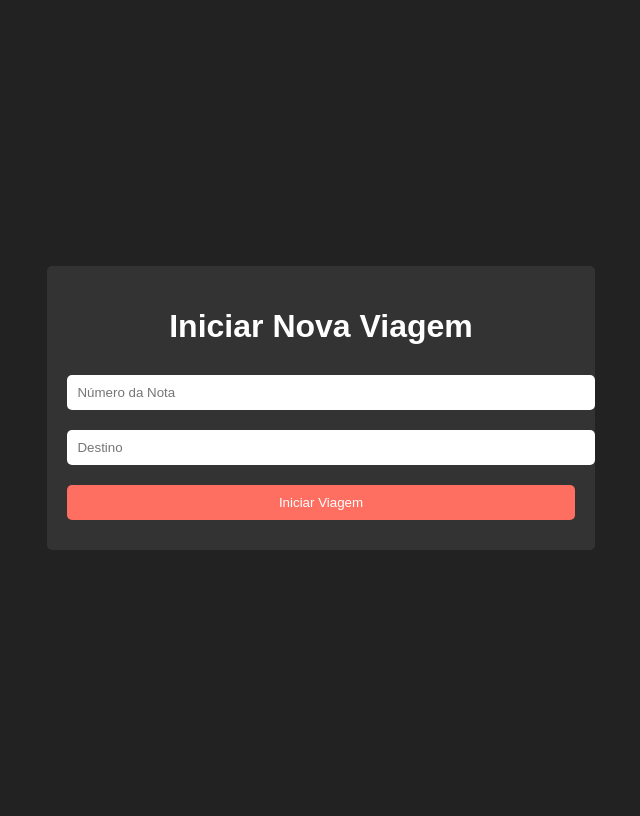
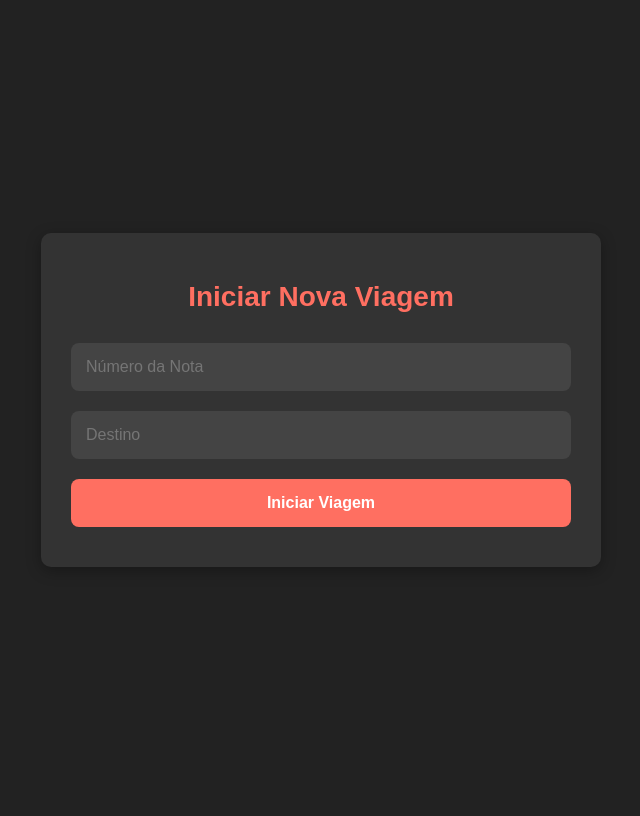
Before and after one commit to DuJao22/Gerenciamento-viajem-, a Flask app: page /inicio_viagem in a window 1280 px wide. Shown: the whole page, without its empty margins (319-959 px from the left). After the commit the page ends 567 px from the top, so only its background shows below. Run offline with Flask 3, Linux system fonts and the light colour scheme; the visitor is signed in with stand-in values (Sample User, id 1).

Commit message:
Update inicio_viagem.html

```diff
--- a/templates/inicio_viagem.html
+++ b/templates/inicio_viagem.html
@@ -1,37 +1,92 @@
 <!DOCTYPE html>
-<html>
+<html lang="pt-BR">
 <head>
+    <meta charset="UTF-8">
+    <meta name="viewport" content="width=device-width, initial-scale=1.0">
     <title>Iniciar Viagem</title>
     <style>
+        /* Estilo geral */
         body {
-            font-family: Arial, sans-serif;
-            background: #222;
+            font-family: 'Arial', sans-serif;
+            background-color: #222;
             color: #fff;
             display: flex;
             justify-content: center;
             align-items: center;
             height: 100vh;
+            margin: 0;
         }
+
+        /* Formulário de viagem */
         .viagem-form {
-            background: #333;
-            padding: 20px;
-            border-radius: 5px;
+            background-color: #333;
+            padding: 30px;
+            border-radius: 10px;
+            box-shadow: 0 4px 15px rgba(0, 0, 0, 0.3);
+            width: 100%;
+            max-width: 500px;
+            text-align: center;
         }
+
         .viagem-form h1 {
-            text-align: center;
+            font-size: 28px;
             margin-bottom: 20px;
+            color: #ff6f61;
+            font-weight: bold;
         }
+
         .viagem-form input, .viagem-form button {
             width: 100%;
-            padding: 10px;
+            padding: 15px;
             margin: 10px 0;
             border: none;
-            border-radius: 5px;
+            border-radius: 8px;
+            font-size: 16px;
+            box-sizing: border-box;
         }
+
+        .viagem-form input {
+            background-color: #444;
+            color: #fff;
+            transition: background-color 0.3s ease;
+        }
+
+        .viagem-form input:focus {
+            background-color: #555;
+            outline: none;
+        }
+
         .viagem-form button {
-            background: #ff6f61;
+            background-color: #ff6f61;
             color: #fff;
             cursor: pointer;
+            font-weight: bold;
+            transition: background-color 0.3s ease;
+        }
+
+        .viagem-form button:hover {
+            background-color: #ff8a7d;
+        }
+
+        /* Responsividade */
+        @media (max-width: 768px) {
+            .viagem-form h1 {
+                font-size: 24px;
+            }
+            .viagem-form input, .viagem-form button {
+                font-size: 14px;
+                padding: 12px;
+            }
+        }
+
+        @media (max-width: 480px) {
+            .viagem-form h1 {
+                font-size: 20px;
+            }
+            .viagem-form input, .viagem-form button {
+                font-size: 14px;
+                padding: 10px;
+            }
         }
     </style>
 </head>
@@ -40,7 +95,7 @@
         <h1>Iniciar Nova Viagem</h1>
         <form method="POST" action="/inicio_viagem">
             <input type="text" name="numero_nota" placeholder="Número da Nota" required>
-            <input type="text" name="destino" placeholder="Destino">
+            <input type="text" name="destino" placeholder="Destino" required>
             <button type="submit">Iniciar Viagem</button>
         </form>
     </div>
```
